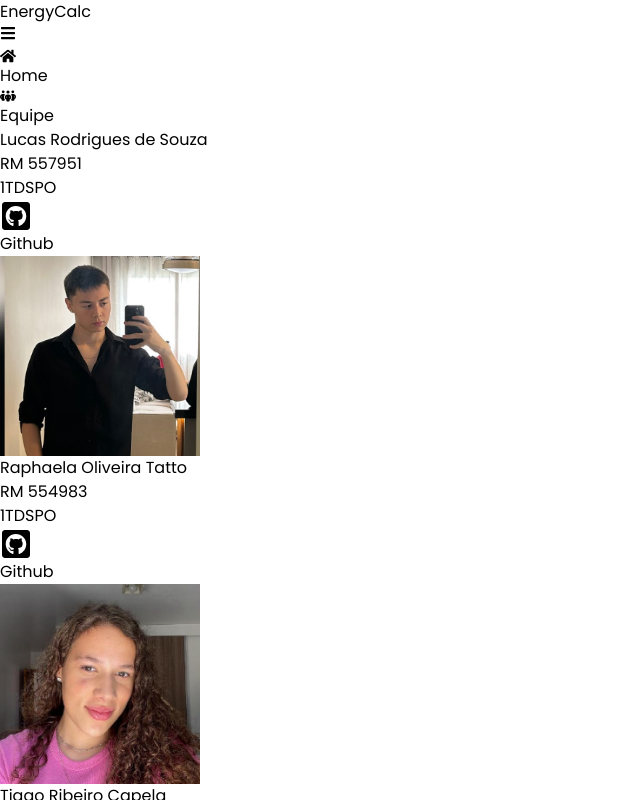
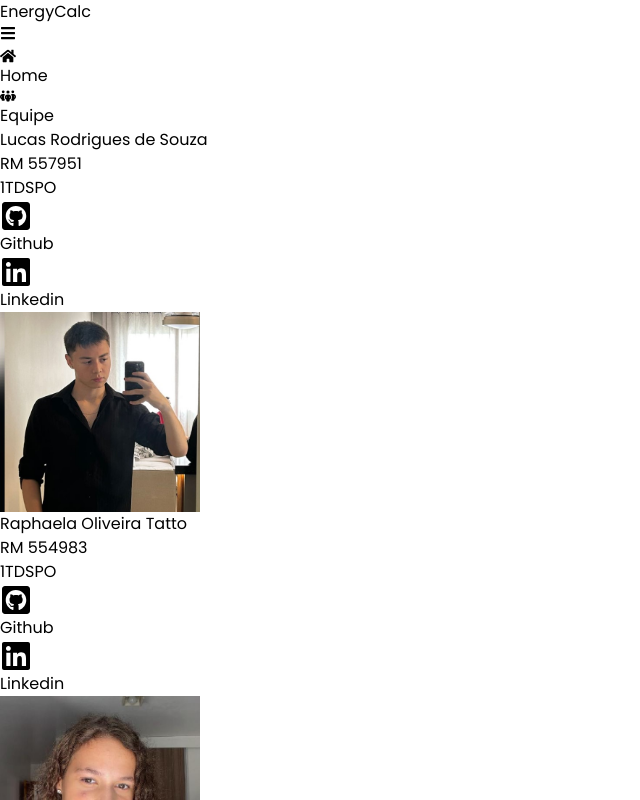
Before and after one commit to TCapela/GS2---FRONT, a Next.js app in the folder global-solution/energy-calc/: page /membros in a window 1280 px wide. Shown: the top 800 px of the page, without its empty margins (0-640 px from the left). Built offline with nearby package versions, Linux system fonts and the light colour scheme.

Commit message:
ajuste nas props do cardMebro adicionando o linkedin

```diff
--- a/global-solution/energy-calc/src/components/CardMembro/CardMembro.tsx
+++ b/global-solution/energy-calc/src/components/CardMembro/CardMembro.tsx
@@ -5,10 +5,11 @@ type CardMembroProps = {
   name: string;
   rm: string;
   githubLink: string;
+  linkedinLink: string;
   image: string;
 };
 
-export default function CardMembro({ name, rm, githubLink, image }: CardMembroProps) {
+export default function CardMembro({ name, rm, githubLink, linkedinLink, image }: CardMembroProps) {
   return (
     <div className="flex flex-col pt-10 sm:pt-4 sm:flex-row items-center justify-around gap-4 relative bg-green-950 text-white p-4 group even:sm:flex-row-reverse rounded-2xl">
       <div className="flex flex-col items-center w-full sm:w-2/4 ">
@@ -26,6 +27,15 @@ export default function CardMembro({ name, rm, githubLink, image }: CardMembroPr
         <FaGithubSquare size={32} />
         <span>Github</span>
       </a>
+      <a
+        className="flex flex-col items-center justify-center gap-2 w-full sm:w-2/4 transition hover:text-green-600 "
+        href={linkedinLink}
+        target="_blank"
+        rel="noopener noreferrer"
+      >
+        <FaLinkedin size={32} />
+        <span>Linkedin</span>
+      </a>
       <Image
         className="absolute -top-16 sm:-right-6 group-even:sm:-left-6 rounded-full w-24 sm:w-32 shadow-md shadow-gray-900 transition hover:scale-105 "
         src={image}
```
